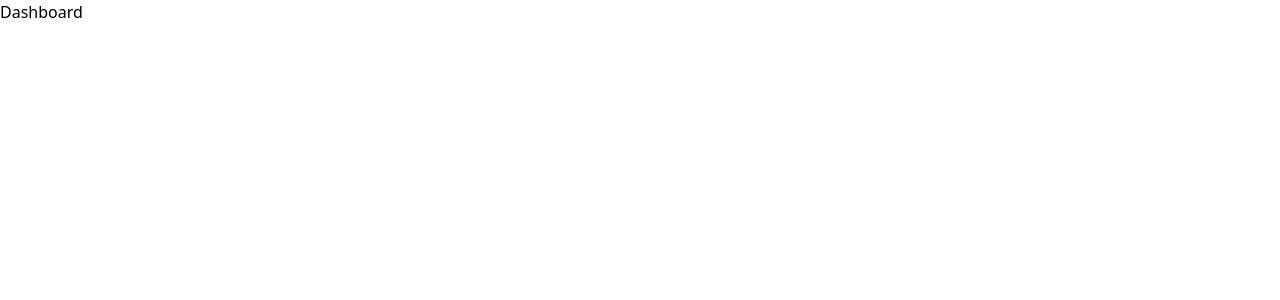
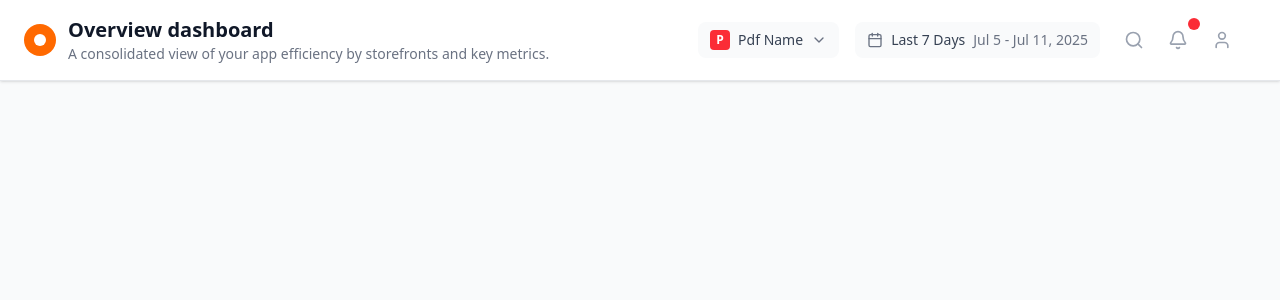
Before and after one commit to Sayak-Mallick/analytics-dashboard, a React (Vite) app: page / in a window 1280 px wide. Shown: the top 300 px of the page. Built offline with nearby package versions, Linux system fonts and the light colour scheme.

Commit message:
Refactor Header and Dashboard components; integrate Header with menu toggle functionality and enhance Dashboard layout with error handling and sidebar support

```diff
--- a/src/components/Header.tsx
+++ b/src/components/Header.tsx
@@ -1,8 +1,79 @@
+import { Calendar, ChevronDown, Bell, User, Menu, Search } from 'lucide-react';
+import { motion } from 'framer-motion';
 
+interface HeaderProps {
+  onMenuToggle: () => void;
+}
 
-const Header = () => {
+const Header = ({ onMenuToggle }: HeaderProps) => {
   return (
-    <div>Header</div>
+    <motion.header
+      initial={{ y: -50, opacity: 0 }}
+      animate={{ y: 0, opacity: 1 }}
+      className="bg-white shadow-sm border-b border-gray-200 px-6 py-4"
+    >
+      <div className="flex items-center justify-between">
+        {/* Left side - Logo and Navigation */}
+        <div className="flex items-center space-x-4">
+          <button
+            onClick={onMenuToggle}
+            className="lg:hidden p-2 rounded-md hover:bg-gray-100 transition-colors"
+          >
+            <Menu className="h-5 w-5 text-gray-600" />
+          </button>
+
+          <div className="flex items-center space-x-6">
+            <div className="flex items-center">
+              <div className="w-8 h-8 bg-orange-500 rounded-full flex items-center justify-center mr-3">
+                <div className="w-3 h-3 bg-white rounded-full"></div>
+              </div>
+              <div>
+                <h1 className="text-xl font-semibold text-gray-900">Overview dashboard</h1>
+                <p className="text-sm text-gray-500">A consolidated view of your app efficiency by storefronts and key metrics.</p>
+              </div>
+            </div>
+          </div>
+        </div>
+
+        {/* Right side - Controls and User */}
+        <div className="flex items-center space-x-4">
+          {/* App Selector */}
+          <div className="hidden sm:flex items-center space-x-2 bg-gray-50 rounded-lg px-3 py-2">
+            <div className="w-5 h-5 bg-red-500 rounded flex items-center justify-center">
+              <span className="text-white text-xs font-bold">P</span>
+            </div>
+            <span className="text-sm font-medium text-gray-700">Pdf Name</span>
+            <ChevronDown className="h-4 w-4 text-gray-500" />
+          </div>
+
+          {/* Date Range */}
+          <div className="hidden md:flex items-center space-x-2 bg-gray-50 rounded-lg px-3 py-2">
+            <Calendar className="h-4 w-4 text-gray-500" />
+            <span className="text-sm font-medium text-gray-700">Last 7 Days</span>
+            <span className="text-sm text-gray-500">Jul 5 - Jul 11, 2025</span>
+          </div>
+
+          {/* Action Buttons */}
+          <div className="hidden lg:flex items-center space-x-2">
+            <button className="p-2 text-gray-400 hover:text-gray-600 transition-colors">
+              <Search className="h-5 w-5" />
+            </button>
+            <button className="p-2 text-gray-400 hover:text-gray-600 transition-colors relative">
+              <Bell className="h-5 w-5" />
+              <span className="absolute -top-1 -right-1 w-3 h-3 bg-red-500 rounded-full"></span>
+            </button>
+            <button className="p-2 text-gray-400 hover:text-gray-600 transition-colors">
+              <User className="h-5 w-5" />
+            </button>
+          </div>
+
+          {/* Menu Toggle for Mobile */}
+          <button className="lg:hidden p-2 rounded-md hover:bg-gray-100 transition-colors">
+            <Menu className="h-5 w-5 text-gray-600" />
+          </button>
+        </div>
+      </div>
+    </motion.header>
   )
 }
 
--- a/src/pages/Dashboard.tsx
+++ b/src/pages/Dashboard.tsx
@@ -1,7 +1,103 @@
+import React, { useEffect, useState } from 'react';
+import { useDispatch, useSelector } from 'react-redux';
+import { motion } from 'framer-motion';
+import type { RootState } from '../store';
+import { loadDashboardData, updateFilters, toggleCampaignStatus } from '../store/dashboardSlice';
+import Header from '../components/Header';
+import KPICards from '../components/KPICards';
+import FilterPanel from '../components/FilterPanel';
+import ChartsSection from '../components/ChartsSection';
+import CampaignTable from '../components/CampaignTable';
+import AdditionalWidgets from '../components/AdditionalWidgets';
+import Sidebar from '../layouts/Sidebar';
 
 const Dashboard = () => {
+  const [sidebarOpen, setSidebarOpen] = useState(false);
+  const [activeMenuItem, setActiveMenuItem] = useState('Overview');
+  const dispatch = useDispatch();
+  const { kpis, campaigns, chartData, geographicData, filters, loading, error } = useSelector((state: RootState) => state.dashboard);
+
+  useEffect(() => {
+    dispatch(loadDashboardData() as any);
+  }, [dispatch]);
+
+  const handleFiltersChange = (newFilters: any) => {
+    dispatch(updateFilters(newFilters));
+  };
+
+  const handleRefresh = () => {
+    dispatch(loadDashboardData() as any);
+  };
+
+  const handleExport = () => {
+    // Implementation for data export
+    console.log('Exporting data...');
+  };
+
+  const handleToggleStatus = (campaignId: string) => {
+    dispatch(toggleCampaignStatus(campaignId));
+  };
+
+  const handleMenuItemClick = (item: string) => {
+    setActiveMenuItem(item);
+    // You can add navigation logic here for different sections
+    console.log(`Navigated to: ${item}`);
+  };
+
+  const handleSearchSelect = (type: string, item: any) => {
+    console.log(`Search selected: ${type}`, item);
+    // Handle different search result types
+    switch (type) {
+      case 'campaign':
+        // Could navigate to campaign details or filter campaigns
+        console.log(`Selected campaign: ${item.name}`);
+        break;
+      case 'metric':
+        // Could highlight the metric or show details
+        console.log(`Selected metric: ${item.title}`);
+        break;
+      case 'keyword':
+        // Could navigate to keywords section
+        setActiveMenuItem('Keywords');
+        break;
+      default:
+        break;
+    }
+  };
+
+  if (error) {
+    return (
+      <div className="min-h-screen bg-gray-50 flex items-center justify-center">
+        <motion.div
+          initial={{ scale: 0.9, opacity: 0 }}
+          animate={{ scale: 1, opacity: 1 }}
+          className="bg-white p-8 rounded-lg shadow-sm border border-gray-200 max-w-md"
+        >
+          <div className="text-center">
+            <div className="w-16 h-16 bg-red-100 rounded-full flex items-center justify-center mx-auto mb-4">
+              <div className="w-8 h-8 bg-red-500 rounded-full"></div>
+            </div>
+            <h2 className="text-lg font-semibold text-gray-900 mb-2">Error Loading Dashboard</h2>
+            <p className="text-gray-600 mb-4">{error}</p>
+            <button
+              onClick={handleRefresh}
+              className="px-4 py-2 bg-orange-600 text-white rounded-lg hover:bg-orange-700 transition-colors"
+            >
+              Try Again
+            </button>
+          </div>
+        </motion.div>
+      </div>
+    );
+  }
   return (
-    <div>Dashboard</div>
+    <>
+      <div className="min-h-screen bg-gray-50 flex">
+        <div className="flex-1 flex flex-col overflow-hidden">
+          <Header onMenuToggle={() => setSidebarOpen(!sidebarOpen)} />
+        </div>
+      </div>
+    </>
   )
 }
 
```
